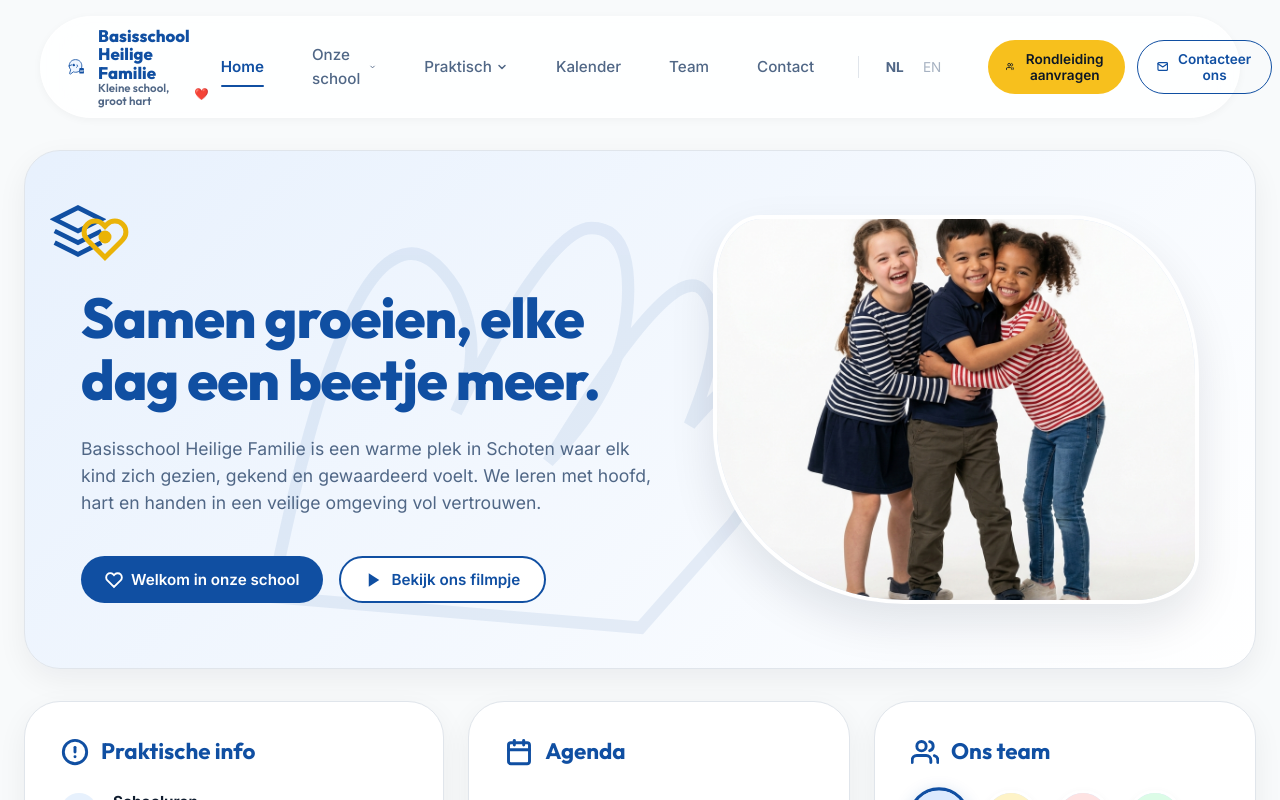
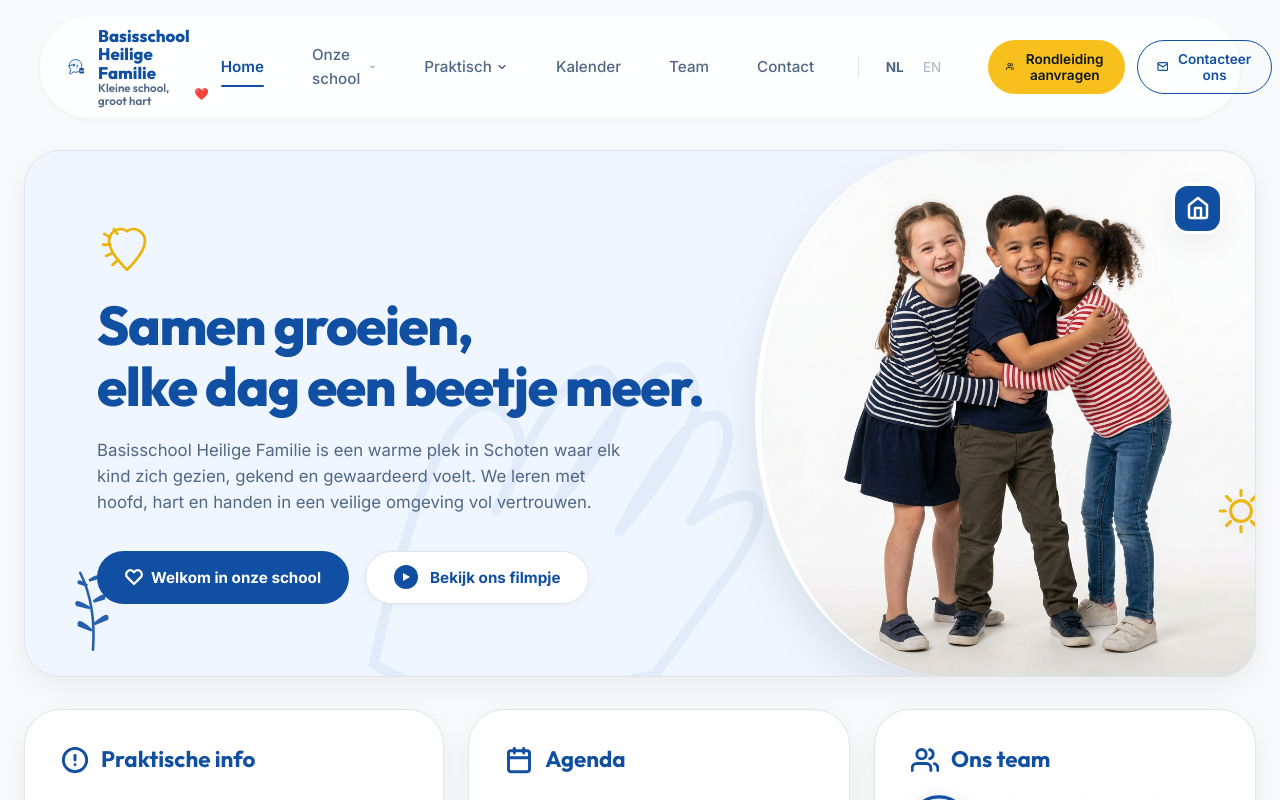
Before and after one commit to Emis-Dev/hfamilie, a React (Vite) app: page / in a window 1280 px wide. Shown: the top 800 px of the page. Built offline with nearby package versions, Linux system fonts and the light colour scheme.

Commit message:
design: pixel perfect recreation of hero layout including organic photo mask and vector watermark details

```diff
--- a/src/App.jsx
+++ b/src/App.jsx
@@ -219,37 +219,56 @@ function App() {
 
         {/* 2. Hero Section (Restructured exact mockup hero) */}
         <section className="hero-wrapper">
-          {/* Wave/hand outline silhouette watermarks matching the screenshot mockup */}
-          <svg className="hero-hand-watermark" viewBox="0 0 100 100" fill="currentColor">
-            <path d="M10 80 Q20 30 30 25 Q35 22 40 30 Q45 40 40 50 Q55 20 62 20 Q68 20 68 30 Q68 45 55 58 Q75 25 80 30 Q85 35 78 52 Q90 38 95 44 Q98 50 85 68 L70 85 Z" fill="none" stroke="currentColor" strokeWidth="2" strokeLinecap="round" />
+          {/* Hand silhouette watermark behind text matching mockup exactly */}
+          <svg className="hero-hand-watermark" viewBox="0 0 120 120" fill="none" stroke="currentColor" strokeWidth="2" strokeLinecap="round" strokeLinejoin="round">
+            {/* Outline hand with spread fingers pointing top-right */}
+            <path d="M20 90 Q30 45 40 40 Q44 38 48 44 Q50 50 44 60 Q55 35 62 33 Q66 31 68 38 Q68 46 56 58 Q72 32 78 32 Q83 32 83 40 Q80 50 68 64 Q82 38 88 42 Q92 46 82 62 C96 52 100 58 88 74 L75 92 L40 100 Z" />
           </svg>
-          <svg className="hero-shapes" viewBox="0 0 24 24" fill="none" stroke="currentColor" strokeWidth="2">
-            <path d="M12 2L2 7l10 5 10-5-10-5zM2 17l10 5 10-5M2 12l10 5 10-5" />
+
+          {/* Plant leaf-stem illustration bottom-left */}
+          <svg className="hero-leaf-branch" viewBox="0 0 100 150" fill="none" stroke="currentColor" strokeWidth="4" strokeLinecap="round">
+            <path d="M50 140 Q55 70 30 20" />
+            <path d="M48 110 Q25 90 28 102 Z" fill="currentColor" />
+            <path d="M52 100 Q75 80 72 92 Z" fill="currentColor" />
+            <path d="M45 75 Q20 60 25 70 Z" fill="currentColor" />
+            <path d="M51 65 Q70 50 67 60 Z" fill="currentColor" />
+            <path d="M41 40 Q25 30 28 36 Z" fill="currentColor" />
+            <path d="M44 32 Q60 22 57 28 Z" fill="currentColor" />
           </svg>
 
           <div className="hero-content">
-            {/* Hand-drawn heart outline badge top-left of header */}
-            <div style={{ display: 'flex', alignItems: 'flex-start', color: '#eab308' }}>
-              <svg width="48" height="48" viewBox="0 0 24 24" fill="none" stroke="currentColor" strokeWidth="2.5" strokeLinecap="round">
-                <path d="M20.84 4.61a5.5 5.5 0 0 0-7.78 0L12 5.67l-1.06-1.06a5.5 5.5 0 0 0-7.78 7.78l1.06 1.06L12 21.23l7.78-7.78 1.06-1.06a5.5 5.5 0 0 0 0-7.78z" />
-                <circle cx="12" cy="11" r="2" fill="currentColor" />
+            {/* Yellow Sun-Heart outline badge top-left of header */}
+            <div style={{ display: 'flex', alignItems: 'flex-start', color: '#eab308', marginBottom: '-0.5rem' }}>
+              <svg width="60" height="60" viewBox="0 0 100 100" fill="none" stroke="currentColor" strokeWidth="4.5" strokeLinecap="round">
+                {/* Heart outline */}
+                <path d="M50 78 C30 58 20 42 20 30 C20 18 30 10 40 10 C46 10 50 14 50 14 C50 14 54 10 60 10 C70 10 80 18 80 30 C80 42 70 58 50 78 Z" strokeLinejoin="round" />
+                {/* Sunbeams around heart */}
+                <line x1="12" y1="18" x2="22" y2="24" />
+                <line x1="10" y1="36" x2="22" y2="36" />
+                <line x1="15" y1="55" x2="26" y2="50" />
+                <line x1="26" y1="70" x2="34" y2="62" />
+                <line x1="28" y1="10" x2="34" y2="18" />
               </svg>
             </div>
 
-            <h1>{t.hero.title}</h1>
+            <h1 style={{ whiteSpace: 'pre-line' }}>
+              {lang === 'nl' ? "Samen groeien,\nelke dag een beetje meer." : "Growing together,\na little more every day."}
+            </h1>
             <p>{t.hero.text}</p>
 
             <div className="hero-actions">
-              <button onClick={() => setShowTourModal(true)} className="btn btn-primary">
-                <svg width="18" height="18" viewBox="0 0 24 24" fill="none" stroke="currentColor" strokeWidth="2.5" strokeLinecap="round">
+              <button onClick={() => setShowTourModal(true)} className="btn btn-welcome">
+                <svg width="18" height="18" viewBox="0 0 24 24" fill="none" stroke="currentColor" strokeWidth="3" strokeLinecap="round">
                   <path d="M20.84 4.61a5.5 5.5 0 0 0-7.78 0L12 5.67l-1.06-1.06a5.5 5.5 0 0 0-7.78 7.78l1.06 1.06L12 21.23l7.78-7.78 1.06-1.06a5.5 5.5 0 0 0 0-7.78z" />
                 </svg>
                 {t.hero.ctaWelcome}
               </button>
-              <button onClick={() => setShowVideoModal(true)} className="btn btn-outline" style={{ background: '#ffffff' }}>
-                <svg width="18" height="18" viewBox="0 0 24 24" fill="currentColor">
-                  <polygon points="5,3 19,12 5,21" />
-                </svg>
+              <button onClick={() => setShowVideoModal(true)} className="btn btn-video">
+                <span className="btn-video-play-icon">
+                  <svg width="12" height="12" viewBox="0 0 24 24" fill="currentColor">
+                    <polygon points="6,4 20,12 6,20" />
+                  </svg>
+                </span>
                 {t.hero.ctaVideo}
               </button>
             </div>
@@ -261,6 +280,29 @@ function App() {
                 src={childrenImg}
                 alt="Blij spelende kinderen basisschool Heilige Familie"
               />
+            </div>
+
+            {/* Custom schoolhouse badge overlay top-right */}
+            <div className="hero-badge-schoolhouse">
+              <svg viewBox="0 0 24 24" width="24" height="24" fill="none" stroke="currentColor" strokeWidth="2.5" strokeLinecap="round" strokeLinejoin="round">
+                <path d="M3 9l9-7 9 7v11a2 2 0 0 1-2 2H5a2 2 0 0 1-2-2z"></path>
+                <polyline points="9 22 9 12 15 12 15 22"></polyline>
+              </svg>
+            </div>
+
+            {/* Custom sun badge overlay bottom-right */}
+            <div className="hero-badge-sun">
+              <svg viewBox="0 0 100 100" width="52" height="52" fill="none" stroke="currentColor" strokeWidth="6" strokeLinecap="round">
+                <circle cx="50" cy="50" r="20" />
+                <line x1="50" y1="10" x2="50" y2="20" />
+                <line x1="50" y1="80" x2="50" y2="90" />
+                <line x1="10" y1="50" x2="20" y2="50" />
+                <line x1="80" y1="50" x2="90" y2="50" />
+                <line x1="22" y1="22" x2="30" y2="30" />
+                <line x1="70" y1="70" x2="78" y2="78" />
+                <line x1="70" y1="30" x2="78" y2="22" />
+                <line x1="22" y1="78" x2="30" y2="70" />
+              </svg>
             </div>
           </div>
         </section>
--- a/src/index.css
+++ b/src/index.css
@@ -269,61 +269,71 @@ p {
   border-radius: 10px;
 }
 
-/* Hero Section */
+/* Hero Section Refinements to match mockup exactly */
 .hero-wrapper {
   position: relative;
-  background: linear-gradient(135deg, var(--color-primary-light) 0%, #ffffff 100%);
+  background: #eff6ff; /* Soft baby blue backdrop matching mockup */
   border: 1px solid var(--color-border);
   border-radius: var(--radius-xl);
   overflow: hidden;
-  padding: 4rem 3.5rem;
+  padding: 4.5rem 0 4.5rem 4.5rem; /* No padding on the right for full-bleed image */
   display: grid;
-  grid-template-columns: 1.2fr 1fr;
-  gap: 3rem;
+  grid-template-columns: 1.25fr 1fr;
+  gap: 2rem;
   align-items: center;
   box-shadow: var(--shadow-md);
 }
 
 .hero-hand-watermark {
   position: absolute;
-  right: 35%;
-  bottom: -10%;
+  left: 20%;
+  top: 10%;
   width: 50%;
   height: auto;
-  opacity: 0.08;
+  opacity: 0.06; /* Soft hand watermark in center background */
   pointer-events: none;
   color: var(--color-primary);
+  z-index: 1;
 }
 
 .hero-shapes {
+  display: none;
+}
+
+/* Plant stem illustration bottom-left */
+.hero-leaf-branch {
   position: absolute;
-  top: 10%;
-  left: 2%;
-  width: 3.5rem;
+  bottom: 1.25rem;
+  left: 2.25rem;
+  width: 4rem;
   height: auto;
+  color: var(--color-primary);
+  opacity: 0.9;
   pointer-events: none;
-  color: var(--color-primary);
+  z-index: 2;
 }
 
 .hero-content {
   display: flex;
   flex-direction: column;
-  gap: 1.5rem;
+  gap: 1.25rem;
   z-index: 5;
+  position: relative;
 }
 
 .hero-content h1 {
-  font-size: 3.5rem;
+  font-size: 3.4rem;
   font-weight: 800;
-  letter-spacing: -0.02em;
+  letter-spacing: -0.025em;
   color: var(--color-primary);
-  line-height: 1.1;
+  line-height: 1.12;
 }
 
 .hero-content p {
-  font-size: 1.1rem;
+  font-size: 1.05rem;
   line-height: 1.55;
   color: var(--color-text-muted);
+  max-width: 50ch;
 }
 
 .hero-actions {
@@ -331,32 +341,100 @@ p {
   gap: 1rem;
   margin-top: 1rem;
   flex-wrap: wrap;
+  z-index: 10;
+}
+
+/* Hero specific button styles matching mockup */
+.btn-welcome {
+  background-color: var(--color-primary) !important;
+  color: #ffffff !important;
+  padding: 0.85rem 1.75rem !important;
+  font-weight: 700 !important;
+}
+
+.btn-welcome:hover {
+  background-color: var(--color-primary-dark) !important;
+  box-shadow: 0 8px 20px hsla(var(--primary-h) var(--primary-s) var(--primary-l) / 0.2) !important;
+}
+
+.btn-video {
+  background-color: #ffffff !important;
+  color: var(--color-primary) !important;
+  border: 1px solid var(--color-border) !important;
+  padding: 0.85rem 1.75rem !important;
+  font-weight: 700 !important;
+  box-shadow: var(--shadow-sm) !important;
+}
+
+.btn-video:hover {
+  background-color: var(--color-primary-light) !important;
+  border-color: var(--color-primary) !important;
+}
+
+.btn-video-play-icon {
+  display: inline-flex;
+  align-items: center;
+  justify-content: center;
+  width: 1.5rem;
+  height: 1.5rem;
+  background-color: var(--color-primary);
+  color: #ffffff;
+  border-radius: 50%;
+  margin-right: 0.25rem;
 }
 
 .hero-image-wrapper {
   position: relative;
+  height: calc(100% + 9rem); /* Negative margin counterpart to extend full vertical height */
+  margin-top: -4.5rem;
+  margin-bottom: -4.5rem;
   display: flex;
-  justify-content: center;
-  align-items: center;
+  align-items: stretch;
   z-index: 5;
 }
 
-/* Beautiful organic shape cut mask for the kids image */
+/* Organic S-curve mask for full-bleed right-side children photo */
 .hero-image-mask {
   width: 100%;
-  aspect-ratio: 1.25;
-  border-radius: 3rem 8rem 4rem 12rem / 4rem 10rem 3rem 11rem;
+  height: 100%;
   background-color: var(--color-primary-soft);
   overflow: hidden;
+  border-radius: 12rem 0 0 12rem / 50% 0 0 50%;
+  border-left: 6px solid #ffffff;
   box-shadow: var(--shadow-lg);
-  border: 4px solid #ffffff;
-  transition: border-radius 1s ease-in-out;
 }
 
 .hero-image-mask img {
   width: 100%;
   height: 100%;
   object-fit: cover;
+}
+
+/* Custom badge overlays on the photo matching mockup */
+.hero-badge-schoolhouse {
+  position: absolute;
+  top: 2rem;
+  right: 2rem;
+  background-color: var(--color-primary);
+  color: #ffffff;
+  padding: 0.65rem;
+  border-radius: 1rem;
+  box-shadow: var(--shadow-md);
+  z-index: 10;
+  display: flex;
+  align-items: center;
+  justify-content: center;
+  border: 3.5px solid #ffffff;
+}
+
+.hero-badge-sun {
+  position: absolute;
+  bottom: 25%;
+  right: -0.75rem;
+  color: #eab308;
+  z-index: 10;
+  opacity: 0.95;
+  filter: drop-shadow(0 2px 8px rgba(0,0,0,0.1));
 }
 
 /* Bento Info Panel */
```
